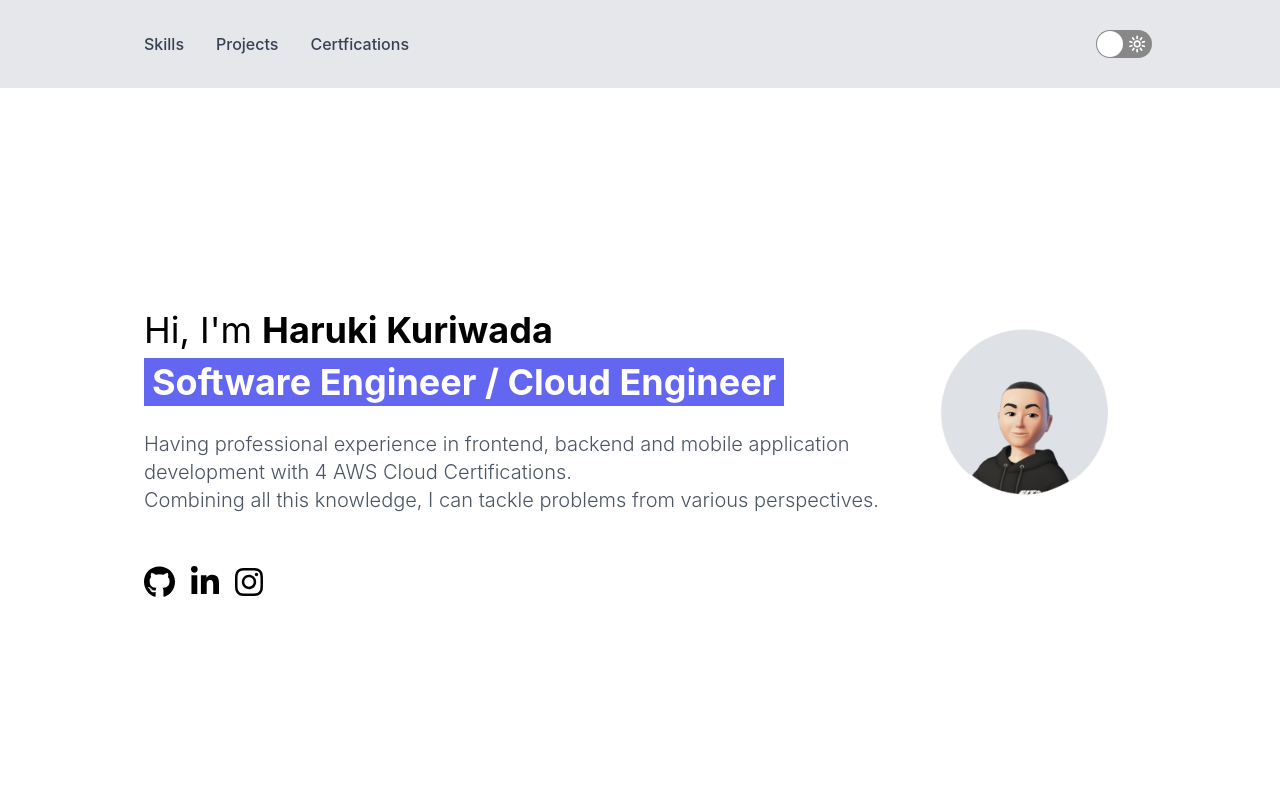
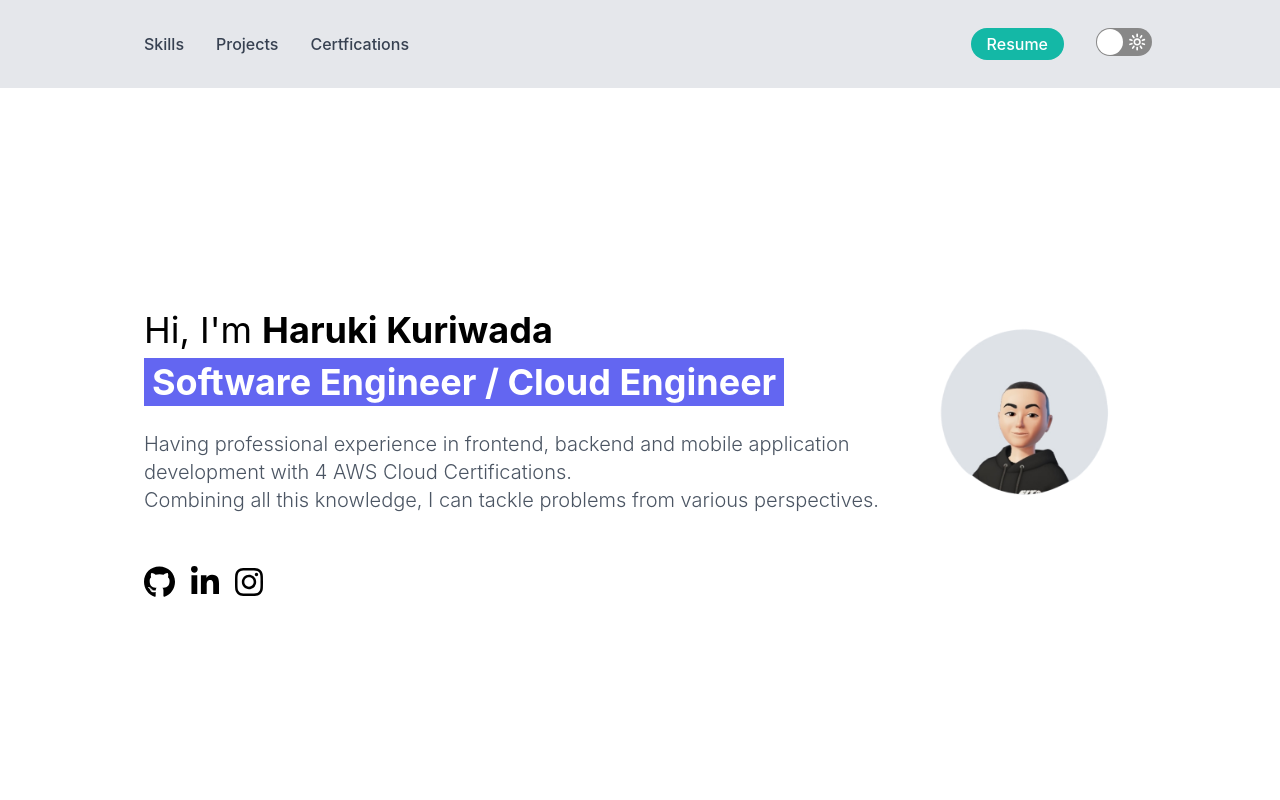
Before and after one commit to kuri-sun/customizable-portfolio, a React (Create React App) app: page / in a window 1280 px wide. Shown: the top 800 px of the page. Built offline with nearby package versions, Linux system fonts and the light colour scheme.

Commit message:
added resume

```diff
--- a/src/components/Navbar.js
+++ b/src/components/Navbar.js
@@ -1,4 +1,4 @@
-// import resume from "../assets/resume.pdf";
+import resume from "../assets/resume.pdf";
 import Switch from "react-switch";
 
 export const light = (
@@ -67,14 +67,14 @@ export default function Navbar(props) {
         </ul>
         {/* resume & dark/light theme */}
         <div className="flex flex-row gap-8">
-          {/* <a
+          <a
             href={resume}
             rel="noreferrer"
             target="_blank"
             className="bg-teal-500 font-medium rounded-full px-4 py-1 hover:bg-teal-400 hover:scale-110 transition duration-100 text-white"
           >
             Resume
-          </a> */}
+          </a>
           <Switch
             onChange={() => {
               setIsDarkMode(!isDarkMode);
```
Also changed, not shown: 1 other file (tests, documents, lock files or other folders).
